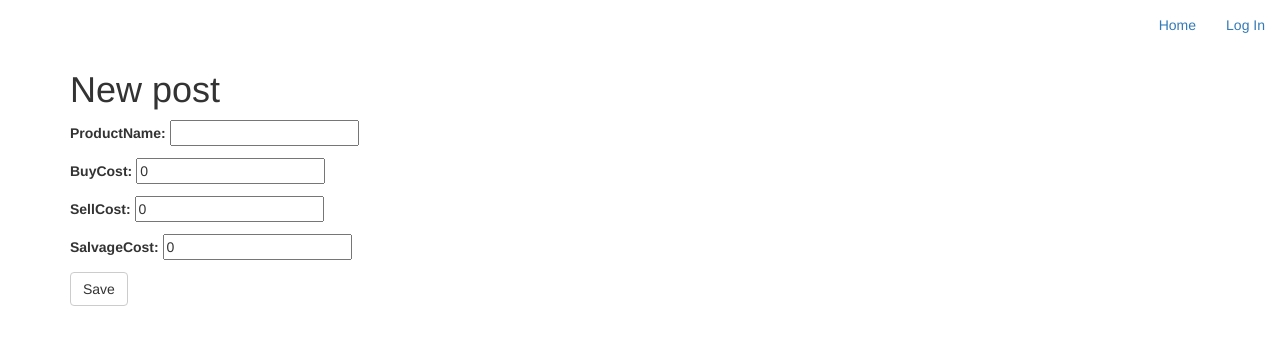
After one commit to inventorycalculator/inventory_manager, a Django app: page /product/new/ in a window 1280 px wide. The commit adds this page. Shown: the top 345 px of the page. Run offline with Django 3.2, Linux system fonts and the light colour scheme; some libraries are stand-ins or nearby versions.

Commit message:
Product_new 페이지 개발

```diff
--- a/manager/admin.py
+++ b/manager/admin.py
@@ -3,7 +3,7 @@ from manager.models import Product, Sale
 
 # Register your models here.
 class ProductAdmin(admin.ModelAdmin):
-    list_display = ('id', 'productName')
+    list_display = ('id', 'productName', 'created_at')
 
 class SaleAdmin(admin.ModelAdmin):
     list_display = ('id', 'product', 'created_at', 'updated_at')
--- a/manager/forms.py
+++ b/manager/forms.py
@@ -1,6 +1,8 @@
 from django import forms
 from django.contrib.auth.forms import UserCreationForm, AuthenticationForm
 from django.contrib.auth.models import User
+from .models import Product
+
 
 class SignupForm(UserCreationForm):
     email = forms.EmailField(   #form 필드
@@ -52,3 +54,8 @@ class LoginForm(AuthenticationForm):
             }
         )
     )
+
+class ProductForm(forms.ModelForm):
+    class Meta:
+        model = Product
+        fields = ('productName','buyCost', 'sellCost', 'salvageCost', )
--- a/manager/templates/product/list.html
+++ b/manager/templates/product/list.html
@@ -3,7 +3,8 @@
 {% block content %}
 
 <h1>INVENTORY LIST</h1>
-<table class="table table-hover table-bordered">
+<a href="/product/new">새 물품 추가</a>
+<table class="table table-hover table-bordered" style="margin-top: 30px;">
 	<tbody>
 		{% for product in product_list %}
 		<tr>
@@ -12,5 +13,4 @@
 		{% endfor %}
 	</tbody>
 </table>
-
 {% endblock %}
--- /dev/null
+++ b/manager/templates/product/new.html
@@ -0,0 +1,11 @@
+{% extends "base.html" %}
+{% block title %}Product{% endblock %}
+{% block content %}
+
+<h1>New post</h1>
+<form method="POST" class="post-form">
+	{% csrf_token %}
+	{{ form.as_p }}
+	 <button type="submit" class="save btn btn-default">Save</button>
+</form>
+{% endblock %}
--- a/manager/urls.py
+++ b/manager/urls.py
@@ -20,7 +20,8 @@ urlpatterns = [
         'next_page': '/login/', },
     name='logout'),
 
-    #product list/new/edit
+    #product list/detail/new
     url(r'^product/list/$', views.product_list, name='product_list'),  #Product List
     url(r'^product/(?P<pk>\d+)/$', views.product_detail, name='product_detail'),  #Product Detail
+    url(r'^product/new/$', views.product_new, name='product_new'),
 ]
--- a/manager/views.py
+++ b/manager/views.py
@@ -6,6 +6,7 @@ from django.core.urlresolvers import reverse
 from django.contrib.auth.forms import UserCreationForm
 from manager.forms import SignupForm
 from .models import Product
+from manager.forms import ProductForm
 
 #home
 def home(request):
@@ -52,3 +53,15 @@ def product_detail(request, pk):
     return render(request, 'product/detail.html', {
         'product': product,
     })
+
+def product_new(request):
+    if request.method == "POST":
+        form = ProductForm(request.POST)
+        if form.is_valid():
+            product = form.save(commit = False)
+            product.user = request.user
+            product.save()
+            return redirect(product_detail, pk = product.pk)
+    else:
+        form = ProductForm()
+    return render(request, 'product/new.html', {'form': form})
```
Also changed, not shown: db.sqlite3.
